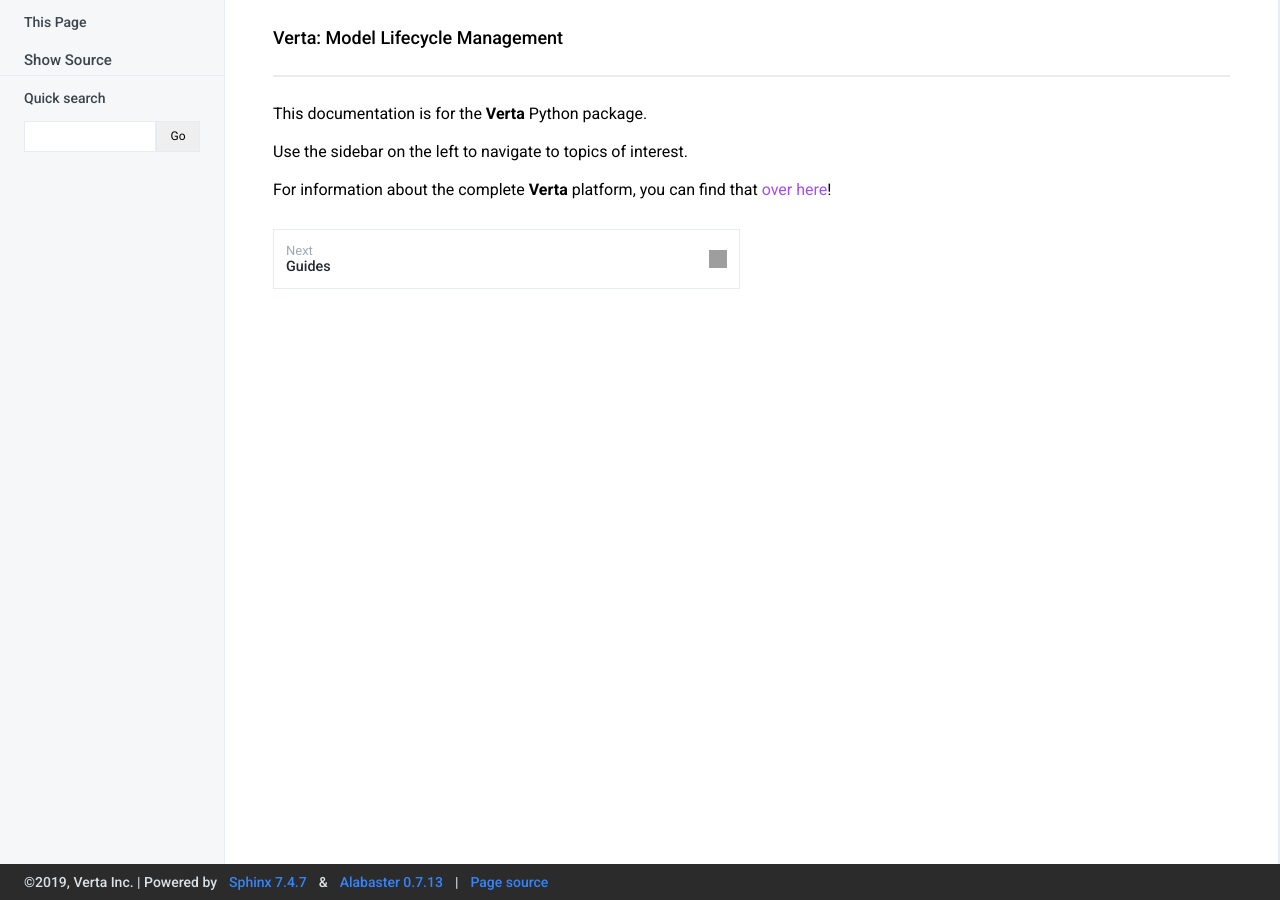
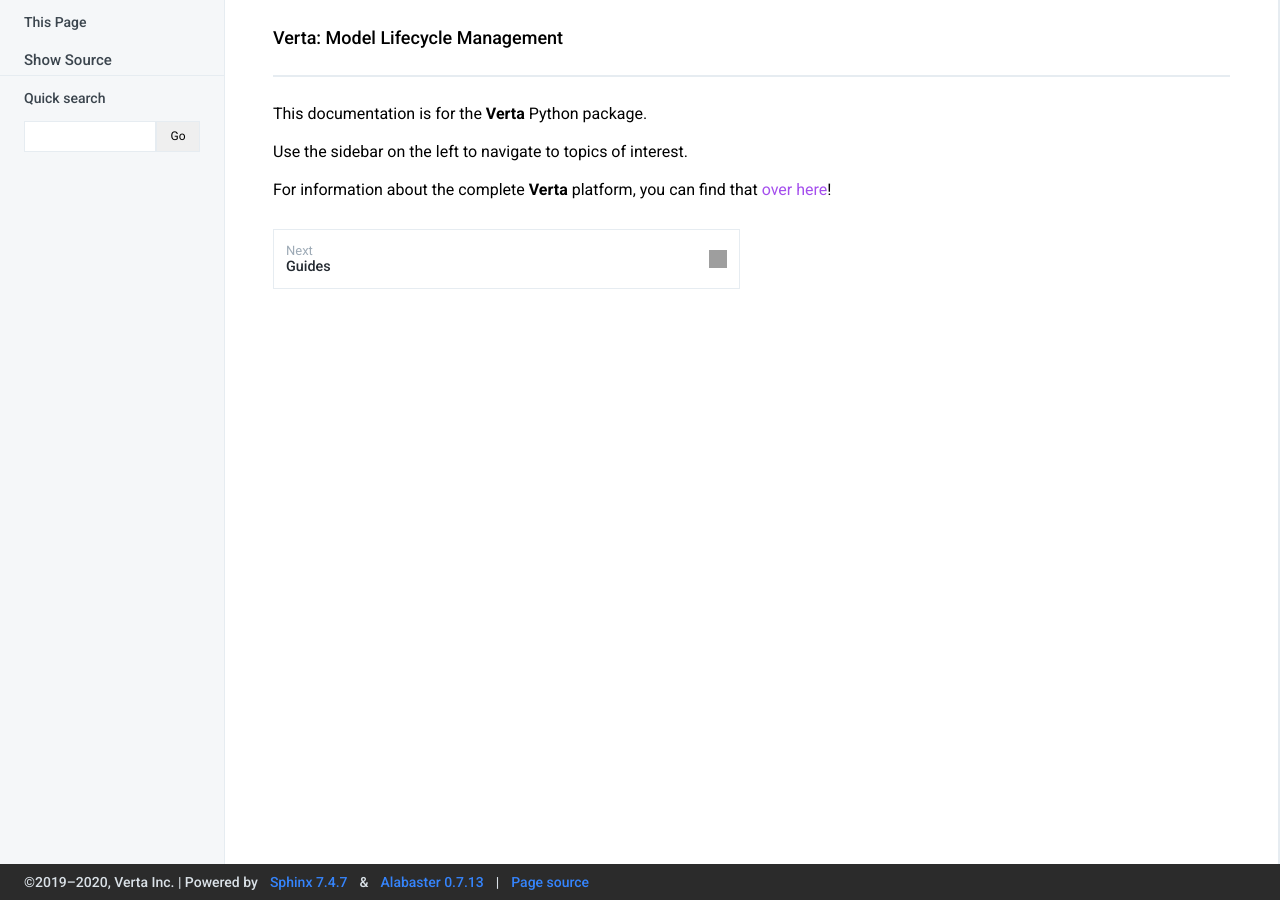
Before and after one commit to ravishetyePersonal/modeldb, a Sphinx documentation site: the page built from client/verta/docs/index.rst, in a window 1280 px wide. Built offline with Sphinx 7.4.7, drawn with Linux system fonts in a browser that asks for light colours; grey boxes are pictures that could not be loaded.

Commit message:
Update docs copyright and favicon (#85)
* Update copyright year

* Add favicon

* Use year range for that OG cred

```diff
--- a/client/verta/docs/conf.py
+++ b/client/verta/docs/conf.py
@@ -23,7 +23,7 @@
 # -- Project information -----------------------------------------------------
 
 project = 'Verta'
-copyright = '2019, Verta Inc'
+copyright = '2019–2020, Verta Inc'
 author = 'Verta Inc.'
 
 # The short X.Y version
@@ -133,6 +133,8 @@
 # so a file named "default.css" will overwrite the builtin "default.css".
 html_static_path = ['_static']
 
+html_favicon = '../../../webapp/client/public/favicon.svg'
+
 # Custom sidebar templates, must be a dictionary that maps document names
 # to template names.
 #
```
